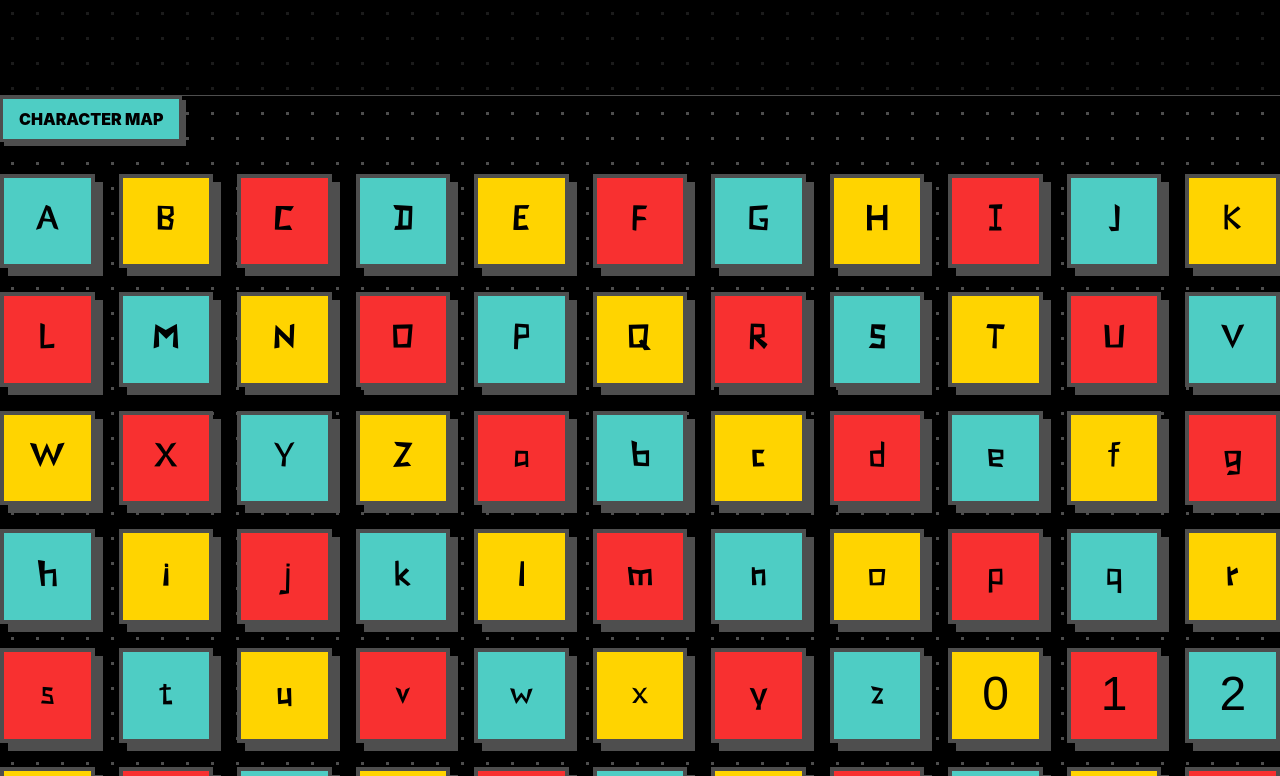
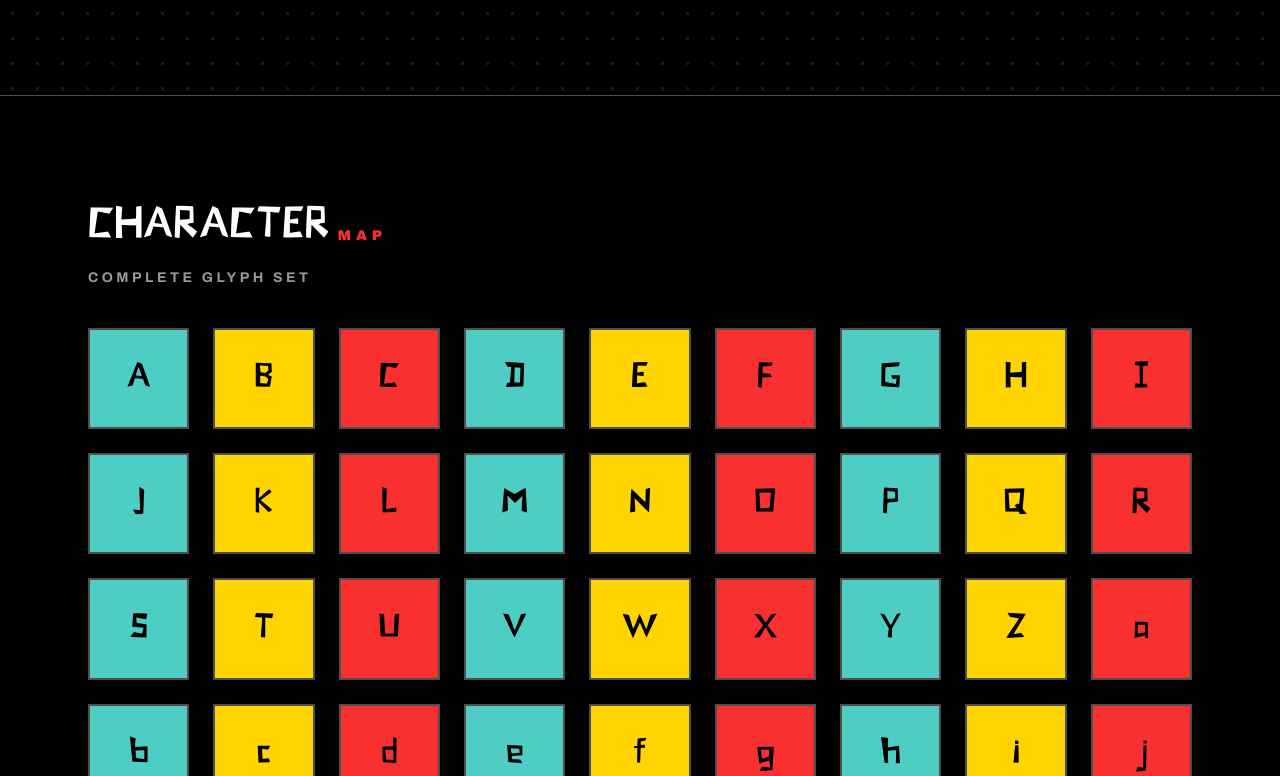
Before and after one commit to armansinghh/typeface-font, a React (Vite) app: page / in a window 1280 px wide. Shown: the part 1424-2200 px from the top of the page. Built offline with nearby package versions, Linux system fonts and the light colour scheme; a web font is replaced by a local one.

Commit message:
feat(charMap): update layout and finalize charMap

```diff
--- a/src/components/CharMap.jsx
+++ b/src/components/CharMap.jsx
@@ -1,20 +1,81 @@
+import { useState } from "react";
+
 export default function CharacterMap() {
-  const chars = 'ABCDEFGHIJKLMNOPQRSTUVWXYZabcdefghijklmnopqrstuvwxyz0123456789!?@#%&*()'.split('')
+  const [expanded, setExpanded] = useState(false);
+
+  const chars =
+    "ABCDEFGHIJKLMNOPQRSTUVWXYZabcdefghijklmnopqrstuvwxyz0123456789!?@#%&*()".split(
+      ""
+    );
+
+  const bgColors = [
+    "bg-(--accent-cyan)",
+    "bg-(--accent-yellow)",
+    "bg-(--accent-pink)",
+  ];
 
   return (
-    <section>
-      <h3 className="section-title">Character Map</h3>
+    <section
+      id="charmap"
+      className="bg-(--bg-color) border-b border-(--border-color) py-16 md:py-24"
+    >
+      <div className="max-w-6xl mx-auto px-4 sm:px-6">
+        <div className="mb-10">
+          <div className="flex items-end gap-2 select-none">
+            <span className="font-boxy pt-1 text-5xl md:text-6xl text-(--text-white)">
+              CHARACTER
+            </span>
 
-      <div className="char-map-grid">
+            <span className="py-2.5 font-archivo text-xs md:text-sm font-black tracking-[0.35em] uppercase text-(--accent-pink)">
+              MAP
+            </span>
+          </div>
+
+          <p className="mt-3 font-archivo text-xs md:text-sm font-bold uppercase tracking-[0.25em] text-(--text-white)/60">
+            Complete glyph set
+          </p>
+        </div>
+
+        {/* character grid */}
+        <div className="grid grid-cols-[repeat(auto-fill,minmax(90px,1fr))] gap-6">
           {chars.map((char, index) => (
             <div
               key={index}
-            className="font-boxy char-box"
+              className={`
+                ${!expanded && index >= 12 ? "hidden md:flex" : "flex"}
+                aspect-square
+                items-center
+                justify-center
+                border-2
+                border-(--border-color)
+                font-boxy
+                text-5xl
+                text-black
+                transition-transform
+                duration-150
+                hover:-translate-y-1
+                ${bgColors[index % 3]}
+              `}
             >
               {char}
             </div>
           ))}
         </div>
+
+        {/* mobile view more */}
+        {!expanded && (
+          <div className="mt-8 flex justify-center md:hidden">
+            <button
+              onClick={() => setExpanded(true)}
+              className="border border-(--border-color) bg-(--accent-pink) px-6 py-3
+                         font-archivo text-sm font-black uppercase tracking-[0.25em]
+                         text-black transition-colors hover:bg-(--accent-yellow)"
+            >
+              View More
+            </button>
+          </div>
+        )}
+      </div>
     </section>
-  )
+  );
 }
```
Lines whose indentation alone changed are shown as unchanged.
